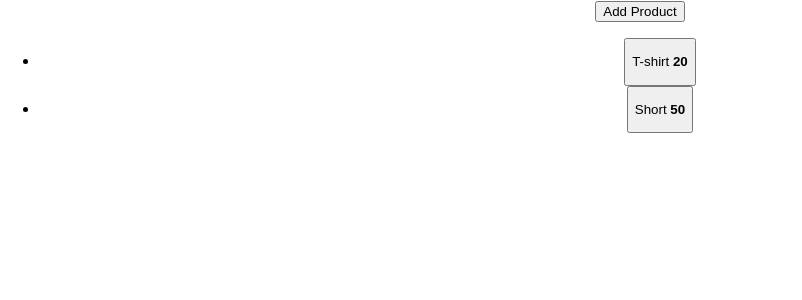
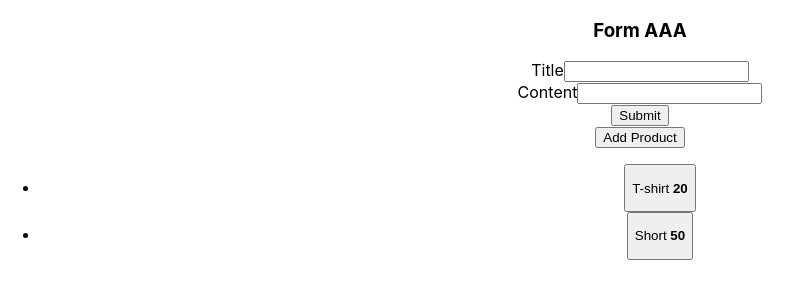
Before and after one commit to hoaibkdn/reactFE2, a React (Create React App) app in the folder react-training/: page / in a window 1280 px wide. Shown: the top 300 px of the page, without its empty margins (0-802 px from the left). Built offline with nearby package versions, Linux system fonts and the light colour scheme; the HTML template or start-up script is replaced by a standard one.

Commit message:
create form

```diff
--- a/react-training/src/App.tsx
+++ b/react-training/src/App.tsx
@@ -1,14 +1,22 @@
 /** @format */
 
 import React, { useState, MouseEvent } from 'react';
+import Form from './components/Form';
 import logo from './logo.svg';
 import './App.css';
 
 // props
 // state
+// setState: asynchronous (batch update)
+interface Product {
+  id: number;
+  name: string;
+  quantity: number;
+}
+
 function App() {
   // functional component
-  const [products, setProducts] = useState([
+  const [products, setProducts] = useState<Product[]>([
     {
       id: 1,
       name: 'T-shirt',
@@ -23,6 +31,7 @@ function App() {
 
   const addProduct = (e: MouseEvent<HTMLButtonElement>) => {
     console.log('e ', e);
+
     setProducts([
       ...products,
       { id: Date.now(), name: 'Long Sleeve Shirt', quantity: 30 },
@@ -31,9 +40,21 @@ function App() {
 
   const reorderItem = (id: number) => {
     // code here
+
+    setProducts((prevProducts) => {
+      const productToMove = prevProducts.find((product) => product.id === id);
+      if (productToMove) {
+        const remainingProducts = prevProducts.filter(
+          (product) => product.id !== id
+        );
+        return [productToMove, ...remainingProducts];
+      }
+      return prevProducts;
+    });
   };
   return (
     <div className='App'>
+      <Form firstname='AAA' lastname='BBB' />
       <button onClick={addProduct}>Add Product</button>
       <ul>
         {products.map((product) => (
--- /dev/null
+++ b/react-training/src/components/Form.tsx
@@ -0,0 +1,51 @@
+/** @format */
+import { memo, ChangeEvent, useState, useRef } from 'react';
+
+const Form = ({
+  firstname,
+  lastname,
+}: {
+  firstname: string;
+  lastname: string;
+}) => {
+  console.log('form');
+
+  const [title, setTitle] = useState('');
+  const [content, setContent] = useState('');
+  const titleRef = useRef<HTMLInputElement>(null);
+  const onChangeTitle = (e: ChangeEvent<HTMLInputElement>) => {
+    setTitle(e.target.value);
+  };
+  const onSubmit = (e: any) => {
+    e.preventDefault(); //
+
+    if (titleRef.current) {
+      console.log('value title ', titleRef.current.value);
+    }
+  };
+
+  return (
+    <form onSubmit={onSubmit}>
+      <h3>Form {firstname}</h3>
+
+      <div>
+        <label>Title</label>
+        <input
+          ref={titleRef}
+          type='text'
+          value={title} // controlled component
+          // defaultValue={'Hello world'}
+          onChange={onChangeTitle}
+        />
+      </div>
+
+      <div>
+        <label>Content</label>
+        <input type='text' value={content} />
+      </div>
+      <button type='submit'>Submit</button>
+    </form>
+  );
+};
+
+export default memo(Form); // no props,
--- a/react-training/src/index.tsx
+++ b/react-training/src/index.tsx
@@ -1,3 +1,5 @@
+/** @format */
+
 import React from 'react';
 import ReactDOM from 'react-dom/client';
 import './index.css';
@@ -8,9 +10,9 @@ const root = ReactDOM.createRoot(
   document.getElementById('root') as HTMLElement
 );
 root.render(
-  <React.StrictMode>
-    <App />
-  </React.StrictMode>
+  // <React.StrictMode>
+  <App />
+  // </React.StrictMode>
 );
 
 // If you want to start measuring performance in your app, pass a function
```
